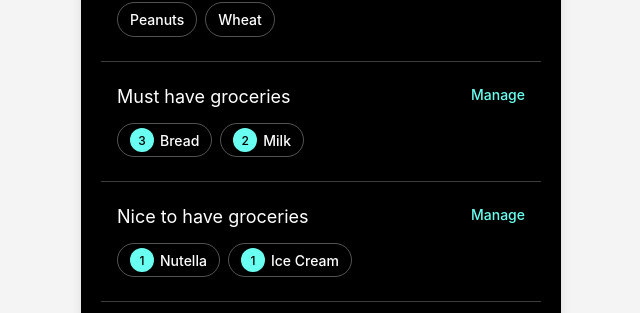
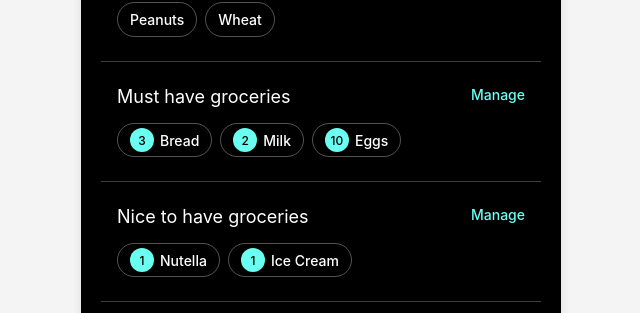
Before and after one commit to Yosefnoorani/FridgeAIList, a Flask app: page /setup in a window 1280 px wide. Shown: the part 319-632 px from the top of the page, without its empty margins (319-959 px from the left). Run offline with Flask 3, Linux system fonts and the light colour scheme; parts of the project's set-up code (start-up, migrations or seed data) failed here and were passed over.

Commit message:
fix design 06/08

```diff
--- a/templates/home.html
+++ b/templates/home.html
@@ -3,7 +3,7 @@
 <head>
     <meta charset="UTF-8">
     <meta name="viewport" content="width=device-width, initial-scale=1.0">
-    <title>ShelfSense</title>
+    <title>FridgeList</title>
     <style>
         body {
             font-family: Arial, sans-serif;
@@ -82,7 +82,7 @@
 <body>
     <div class="cover">
         <div class="overlay">
-            <h1>ShelfSense</h1>
+            <h1>FridgeList</h1>
             <p class="subtitle">AI-Powered<br>Grocery Tracker</p>
             <button class="cta-button" onclick="location.href='/setup'">Let's begin <span>&rarr;</span></button>
         </div>
--- a/templates/results.html
+++ b/templates/results.html
@@ -90,7 +90,7 @@
         .list-container {
             display: flex;
             flex-direction: column;
-            padding-bottom: 80px;
+            padding-bottom: 20px;
         }
 
         .list-item,
@@ -171,7 +171,8 @@
             font-size: 18px;
             font-weight: 400;
             text-align: center;
-            padding: 0;
+            padding: 20px;
+            padding-bottom: 40px;
         }
 
         .share-button, .share-page-button {
--- a/templates/setup.html
+++ b/templates/setup.html
@@ -468,6 +468,10 @@
                 <div class="quantity">2</div>
                 <div class="item">Milk</div>
             </div>
+            <div class="tag-item">
+                <div class="quantity">10</div>
+                <div class="item">Eggs</div>
+            </div>
         </div>
     </div>
     <div class="section">
@@ -593,7 +597,7 @@
                 <div class="control-icon-wrapper" onclick="changeGroceryQuantity('Eggs', -1)">
                     <img loading="lazy" src="static/minus.svg" class="control-icon" alt="Decrease quantity">
                 </div>
-                <span class="item-quantity">0</span>
+                <span class="item-quantity">10</span>
                 <div class="control-icon-wrapper" onclick="changeGroceryQuantity('Eggs', 1)">
                     <img loading="lazy" src="static/plus.svg" class="icon" alt="Increase quantity">
                 </div>
```
